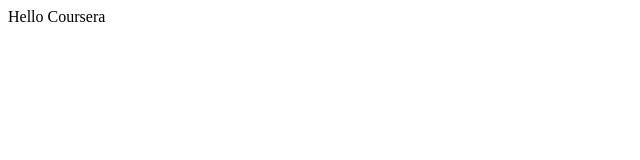
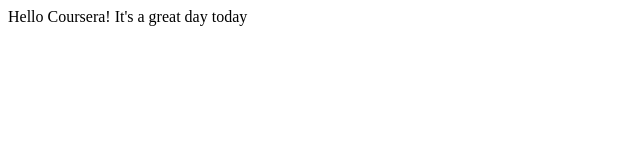
Before and after one commit to Goddessofdesign/coursera-test, a plain HTML site: page site/index.html in a window 1280 px wide. Shown: the whole page, without its empty margins (0-640 px from the left). Drawn offline with Linux system fonts and the light colour scheme.

Commit message:
Small addition to our page content.

```diff
--- a/site/index.html
+++ b/site/index.html
@@ -4,6 +4,6 @@
 	<title>Hello Coursera!</title>
 </head>
 <body>
-<hi>Hello Coursera<hi>
+<hi>Hello Coursera! It's a great day today<hi>
 </body>
 </html>
```
